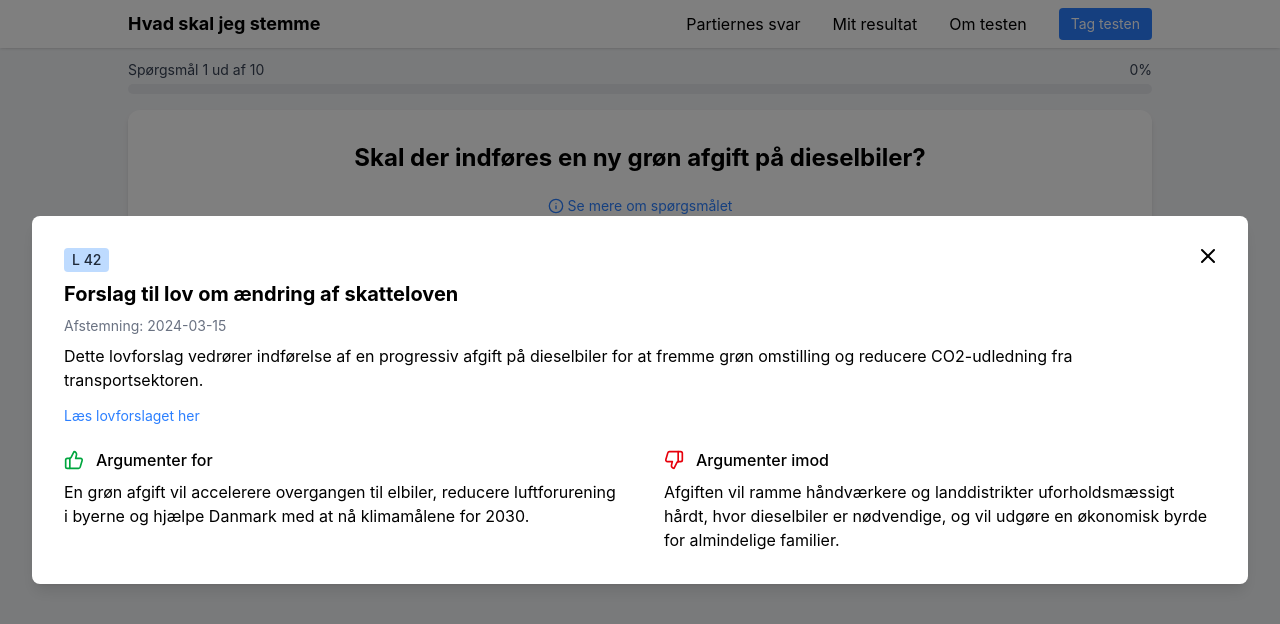
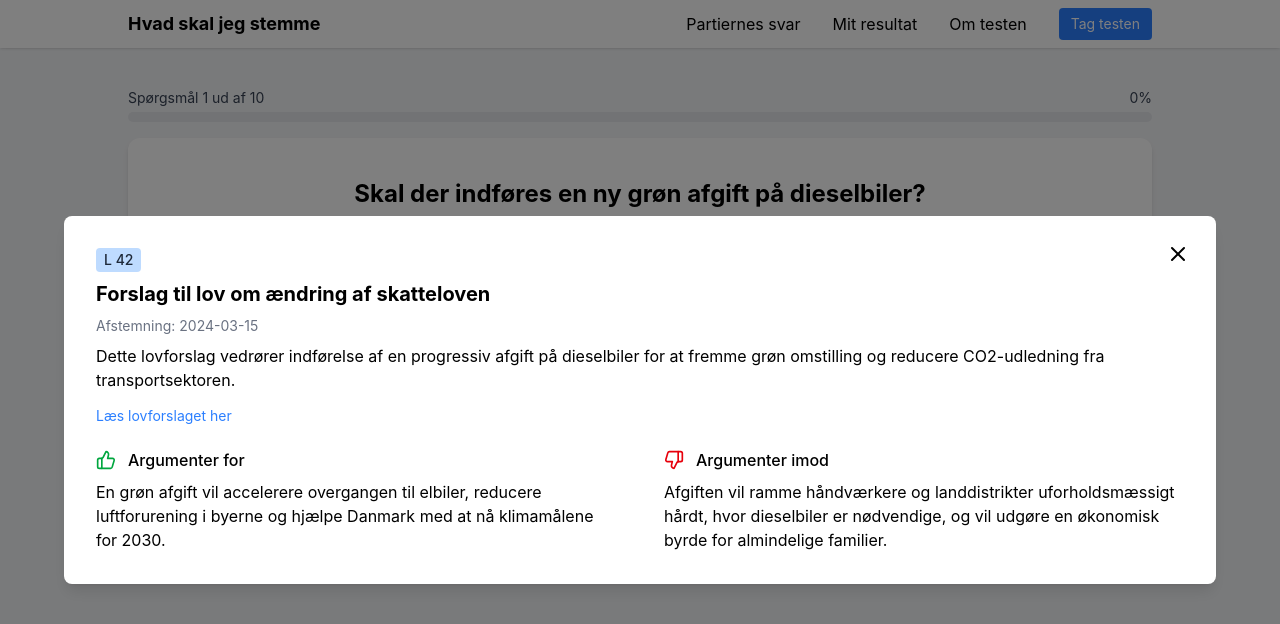
Before and after one commit to Thingholm/hvadskaljegstemme.dk, a React (Vite) app in the folder client/: page /tag-testen in a window 1280 px wide. Both pictures are taken after a click on the button "Se mere om spørgsmålet". Shown: the top 624 px of the page. Built offline with nearby package versions, Linux system fonts and the light colour scheme.

Commit message:
Adjusted responsive ui for desktop

```diff
--- a/client/src/components/TestAnswerButton.tsx
+++ b/client/src/components/TestAnswerButton.tsx
@@ -30,7 +30,7 @@ export default function TestAnswerButton({
     return (
         <button
             onClick={onClick}
-            className={`w-full px-4 py-6 rounded-xl font-semibold flex items-center gap-4 md:gap-2 border hover:brightness-[0.98] hover:cursor-pointer active:scale-[0.99] md:active:scale-[0.97] duration-100 md:flex-col md:w-40 ${voteStyles[answer]}`}
+            className={`w-full px-4 py-6 rounded-xl font-semibold flex items-center gap-4 md:gap-2 border hover:brightness-[0.98] hover:cursor-pointer active:scale-[0.99] md:active:scale-[0.97] duration-100 md:flex-col md:w-40 lg:w-50 lg:py-8 select-none ${voteStyles[answer]}`}
         >
             {voteIcons[answer]}
             {voteTranslations[answer]}
--- a/client/src/components/TestQuestionDialog.tsx
+++ b/client/src/components/TestQuestionDialog.tsx
@@ -13,8 +13,8 @@ export default function TestQuestionDialog({
     return (
         <div className="fixed inset-0 z-50 flex items-center justify-center">
             <div className="absolute inset-0 bg-black opacity-50" onClick={closeDialog}/>
-            <div className="bg-white relative m-4 md:m-8 p-6 md:p-8 rounded-lg shadow-lg w-full z-10 grid gap-2">
-                <button onClick={closeDialog} className="absolute top-5 right-5 p-2"><X/></button>
+            <div className="bg-white relative m-4 md:m-8 p-6 md:p-8 rounded-lg shadow-lg w-full z-10 grid gap-2 max-w-6xl">
+                <button onClick={closeDialog} className="absolute top-5.5 right-5.5 p-1 hover:cursor-pointer hover:bg-gray-200 rounded-full duration-150"><X/></button>
                 <Badge>{bill.bill_tag}</Badge>
                 <h3 className="text-xl font-bold">{bill.title}</h3>
                 <p className="text-sm text-gray-500">Afstemning: {bill.vote_date}</p>
--- a/client/src/components/ui/Button.tsx
+++ b/client/src/components/ui/Button.tsx
@@ -1,6 +1,6 @@
 import { Link } from "@tanstack/react-router";
 
-const baseStyle = "text-sm px-3 py-1.5 rounded flex items-center justify-center w-fit gap-1 hover:cursor-pointer transition-colors duration-300";
+const baseStyle = "text-sm px-3 py-1.5 rounded flex items-center justify-center w-fit gap-1 hover:cursor-pointer transition-colors duration-300 select-none";
 
 const buttonVariants = {
     primary: "bg-blue-500 text-white rounded hover:bg-blue-600",
@@ -16,6 +16,7 @@ export default function Button({
     onClick,
     className = "",
     target,
+    disabled = false,
 }: Readonly<{
     children: React.ReactNode;
     variant?: keyof typeof buttonVariants;
@@ -23,6 +24,7 @@ export default function Button({
     to?: string;
     onClick?: () => void;
     target?: "_blank" | "_self" | "_parent" | "_top";
+    disabled?: boolean;
 }>) {
     if (to) {
         return (
@@ -30,7 +32,7 @@ export default function Button({
                 to={to}
                 target={target}
                 onClick={onClick}
-                className={`${baseStyle} ${buttonVariants[variant]} ${className}`}
+                className={`${baseStyle} ${buttonVariants[variant]} ${className} ${disabled ? "opacity-50 cursor-not-allowed pointer-events-none" : ""}`}
             >
                 {children}
             </Link>
@@ -38,7 +40,7 @@ export default function Button({
     }
 
     return (
-        <button onClick={onClick} className={`${baseStyle} ${buttonVariants[variant]} ${className}`}>
+        <button onClick={onClick} className={`${baseStyle} ${buttonVariants[variant]} ${className} ${disabled ? "opacity-50 cursor-not-allowed pointer-events-none" : ""}`} disabled={disabled}>
             {children}
         </button>
     );
--- a/client/src/routes/tag-testen/index.tsx
+++ b/client/src/routes/tag-testen/index.tsx
@@ -18,10 +18,10 @@ function RouteComponent() {
 	return (
 		<div className='flex flex-col min-h-[calc(100dvh-3rem)] md:bg-gray-100 justify-between'>
 			<div>
-				<div className="mx-4 md:mx-16 lg:mx-32 pt-3 pb-4 bg-gray-100 md:bg-auto xl:max-w-5xl xl:mx-auto">
+				<div className="mx-4 md:mx-16 lg:mx-32 pt-3 md:pt-6 lg:pt-8 xl:pt-10 2xl:pt-12 pb-4 bg-gray-100 md:bg-auto xl:max-w-5xl xl:mx-auto">
 					<TestProgress currentProgress={questionIndex} totalProgress={mockBills.length} />
 				</div>
-				<div className="flex flex-col gap-4 bg-white p-4 md:p-8 border-t border-gray-200 md:border-none md:mx-16 lg:mx-32 md:rounded-xl md:shadow-md md:items-center xl:max-w-5xl xl:mx-auto">
+				<div className="flex flex-col gap-4 bg-white p-4 md:p-8 border-t border-gray-200 md:border-none md:mx-16 lg:mx-32 md:rounded-xl md:shadow-md md:items-center xl:max-w-5xl xl:mx-auto xl:pt-10">
 					<h2 className="text-3xl md:text-2xl text-pretty font-bold md:text-center">{mockBills[questionIndex].question}</h2>
 					<Button
 						variant="mobileText"
@@ -31,25 +31,38 @@ function RouteComponent() {
 						<Info  size={16}/>
 						Se mere om spørgsmålet
 					</Button>
-					<div className="flex flex-col md:flex-row-reverse gap-4 mt-2">
+					<div className="flex flex-col md:flex-row-reverse gap-4 lg:gap-6 mt-2">
 						<TestAnswerButton answer="for" onClick={() => setQuestionIndex(q => q + 1)}/>
 						<TestAnswerButton answer="neither" onClick={() => setQuestionIndex(q => q + 1)}/>
 						<TestAnswerButton answer="against" onClick={() => setQuestionIndex(q => q + 1)}/>
 					</div>
-					<Button variant="mobileText" className='text-gray-500 w-full md:hidden' onClick={() => setQuestionIndex(q => q + 1)}>
+					<Button
+						variant="mobileText"
+						className='text-gray-500 w-full md:hidden'
+						onClick={() => setQuestionIndex(q => q + 1)}
+					>
 						Spring spørgsmålet over
 					</Button>
-					<div className='hidden md:flex w-[calc(100%-2rem)] justify-between py-4 mt-8 border-t border-gray-200 '>
-							<Button variant="secondary" onClick={() => setQuestionIndex(q => q - 1)} className='pr-6'>
-								<ChevronLeft />
+					<div className='hidden md:grid grid-cols-3 w-[calc(100%-2rem)] justify-between py-4 lg:pt-6 mt-8 border-t border-gray-200 '>
+							<Button
+								variant="secondary"
+								onClick={() => setQuestionIndex(q => q - 1)}
+								className='pr-6'
+								disabled={questionIndex === 0}
+							>
+								<ChevronLeft size={20}/>
 								Tilbage
 							</Button>
-						<Button variant="mobileText" className='text-gray-500 ' onClick={() => setQuestionIndex(q => q + 1)}>
-							Spring spørgsmålet over
+						<Button
+							variant="mobileText"
+							className='text-gray-500 justify-self-center'
+							onClick={() => setQuestionIndex(q => q + 1)}
+						>
+							{questionIndex < mockBills.length - 1 ? "Spring spørgsmålet over" : "Spring spørgsmålet over og se resultat"}
 						</Button>
-						<Button onClick={() => setQuestionIndex(q => q + 1)} className='pl-6'>
+						<Button onClick={() => setQuestionIndex(q => q + 1)} className='pl-6 justify-self-end'>
 							{questionIndex < mockBills.length - 1 ? "Næste" : "Afslut og se resultat"}
-							<ChevronRight />
+							<ChevronRight size={20} />
 						</Button>
 					</div>
 				</div>
@@ -57,13 +70,13 @@ function RouteComponent() {
 			<div className='flex justify-between px-4 py-4 border-t border-gray-200 md:hidden'>
 				{questionIndex > 0 ? (
 					<Button variant="secondary" onClick={() => setQuestionIndex(q => q - 1)} className='pr-6'>
-						<ChevronLeft />
+						<ChevronLeft size={20}/>
 						Tilbage
 					</Button>
 				) : <div />}
 				<Button onClick={() => setQuestionIndex(q => q + 1)} className='pl-6'>
 					{questionIndex < mockBills.length - 1 ? "Næste" : "Afslut og se resultat"}
-					<ChevronRight />
+					<ChevronRight size={20} />
 				</Button>
 			</div>
 			{showDialog && <TestQuestionDialog bill={mockBills[questionIndex]} closeDialog={() => setShowDialog(false)}/>}
```
